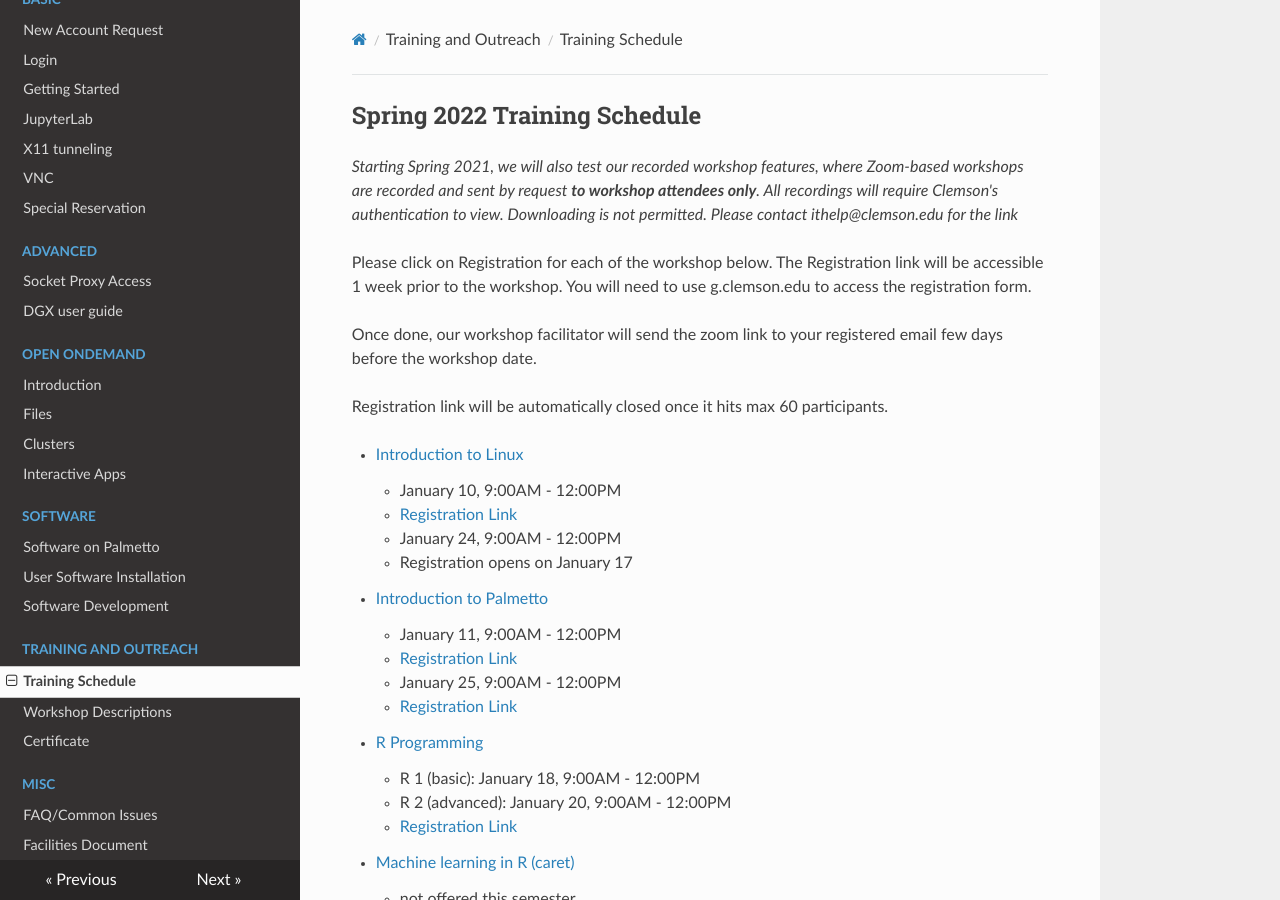
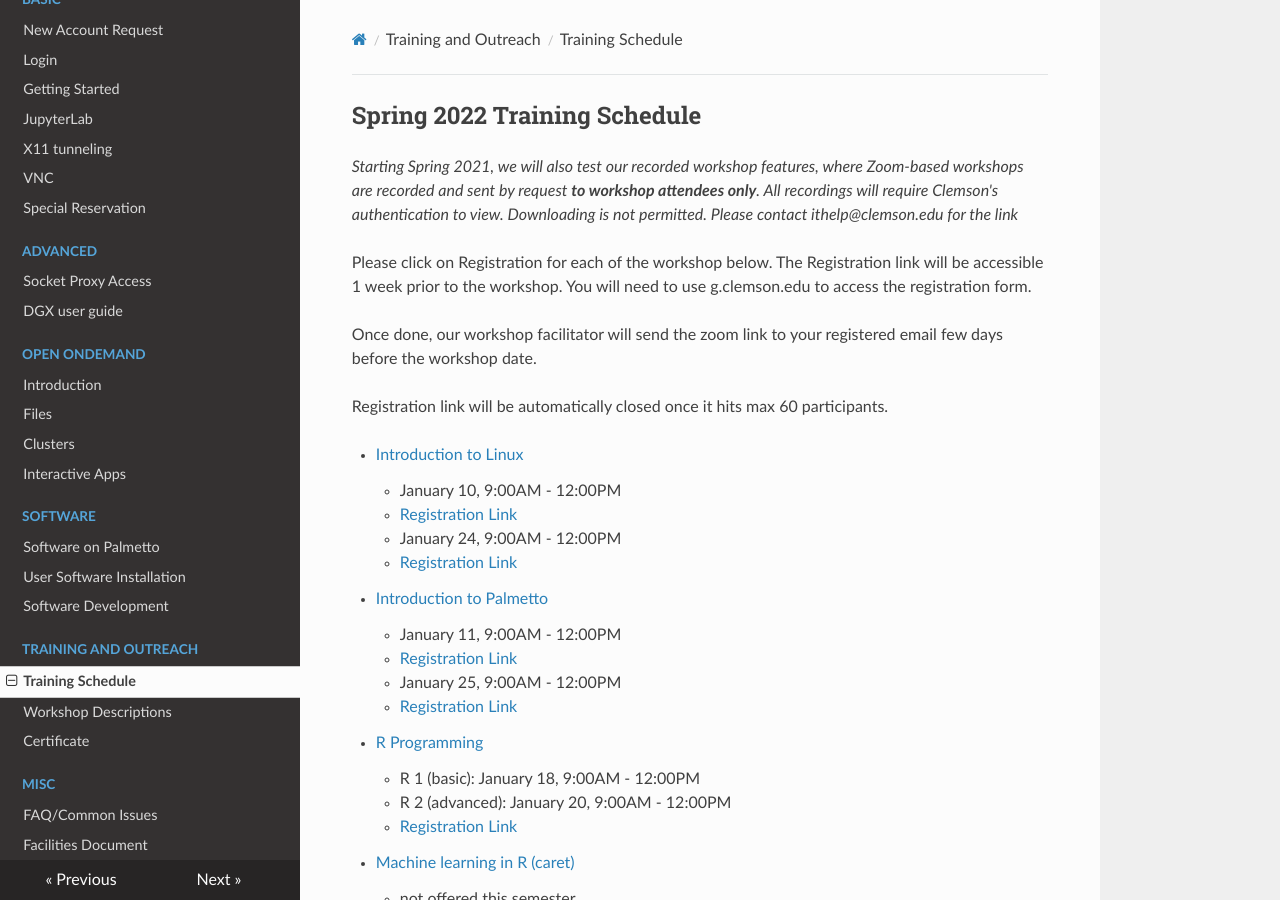
Before and after one commit to clemsonciti/palmetto-documentation, an MkDocs documentation site: the page built from docs/training/schedule.md, in a window 1280 px wide and 900 px high. Built offline with MkDocs 1.6.1, drawn with Linux system fonts in a browser that asks for light colours; nearby versions of some CDN libraries.

Commit message:
Update schedule.md

```diff
--- a/docs/training/schedule.md
+++ b/docs/training/schedule.md
@@ -14,7 +14,7 @@ Registration link will be automatically closed once it hits max 60 participants.
     - January 10, 9:00AM - 12:00PM
     - [Registration Link](https://forms.gle/Z4p6Np42FywzZRCx8)
     - January 24, 9:00AM - 12:00PM
-    - Registration opens on January 17
+    - [Registration Link](https://forms.gle/3o5QhF4DxFXV6czY7)
 
 
 - [Introduction to Palmetto](workshop.md#introduction-to-research-computing-on-palmetto-cluster)
```
